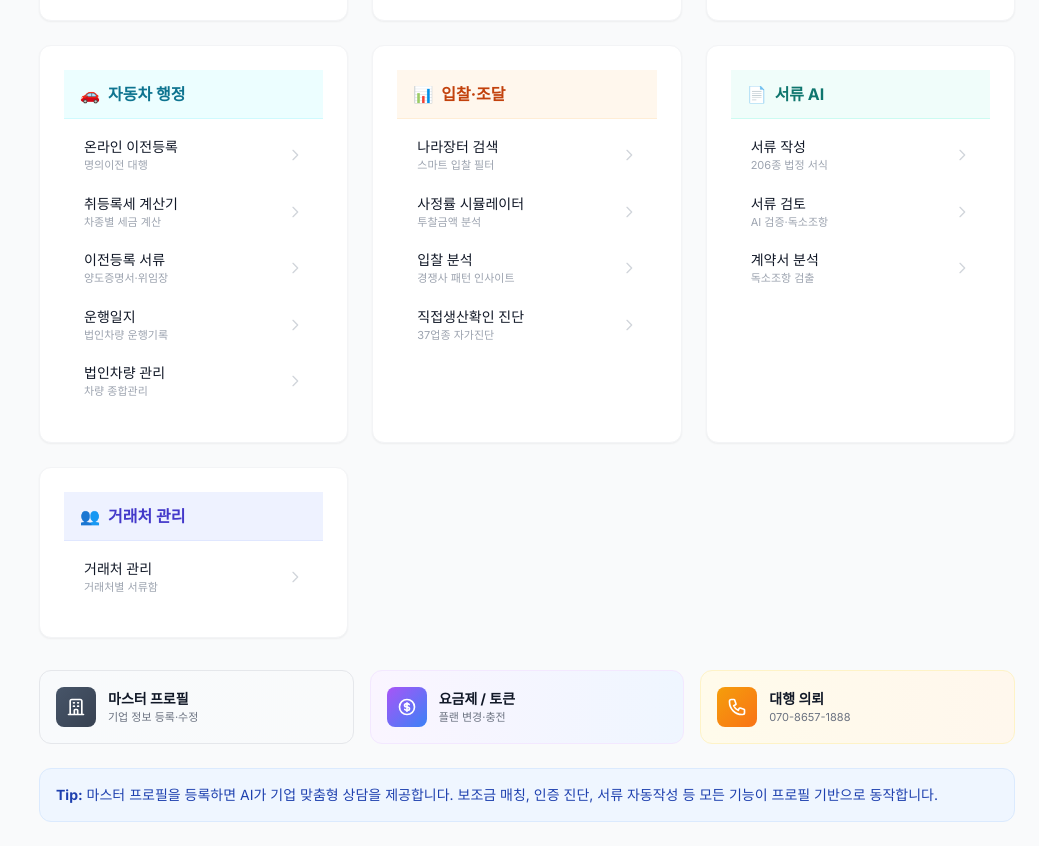
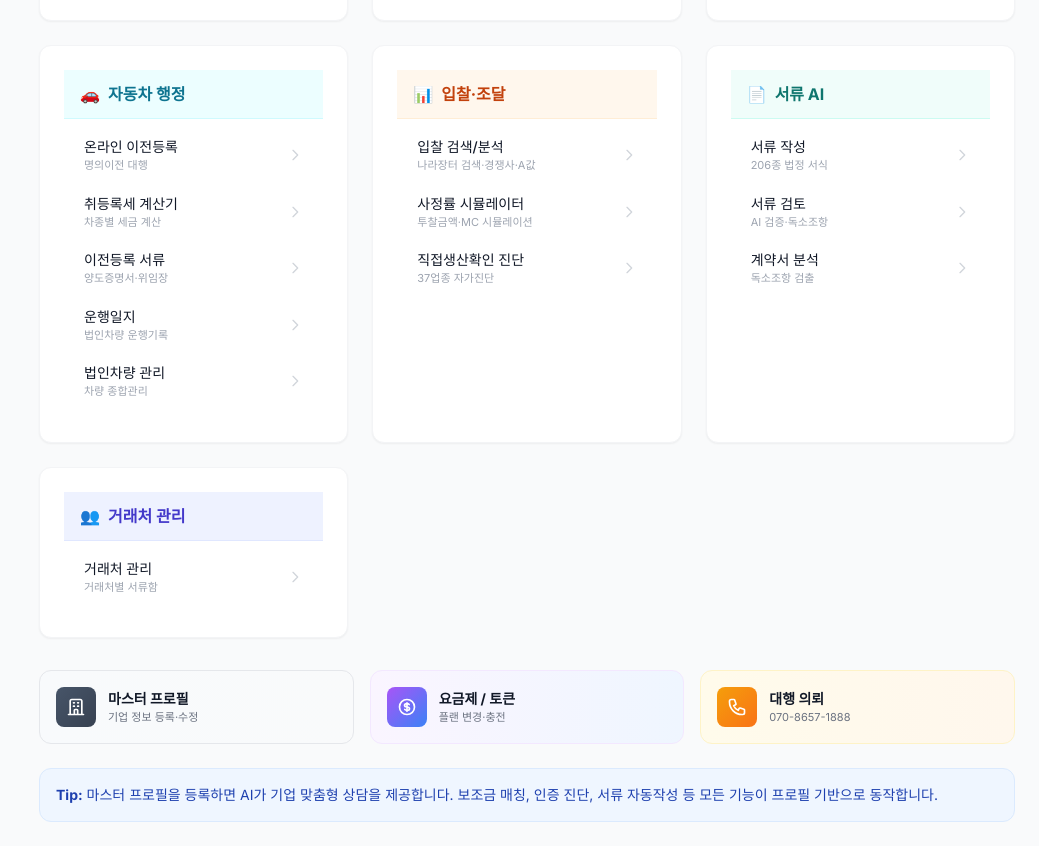
Before and after one commit to duath1031/ai-admin-platform, a Next.js app: page /dashboard in a window 1280 px wide. Shown: the part 980-1826 px from the top of the page, without its empty margins (241-1280 px from the left). Built offline with nearby package versions, Linux system fonts and the light colour scheme; no server answers; sample sign-in values are in the browser's storage.

Commit message:
입찰 검색/분석 통합 (나라장터 검색 + 입찰분석 → 단일 메뉴)
Co-Authored-By: Claude Opus 4.6 <noreply@anthropic.com>

```diff
--- a/app/(dashboard)/dashboard/page.tsx
+++ b/app/(dashboard)/dashboard/page.tsx
@@ -60,9 +60,8 @@ const serviceCategories = [
     emoji: "📊",
     color: "orange",
     items: [
-      { name: "나라장터 검색", href: "/procurement", desc: "스마트 입찰 필터" },
-      { name: "사정률 시뮬레이터", href: "/bid-simulation", desc: "투찰금액 분석" },
-      { name: "입찰 분석", href: "/bid-analysis", desc: "경쟁사 패턴 인사이트" },
+      { name: "입찰 검색/분석", href: "/procurement", desc: "나라장터 검색·경쟁사·A값" },
+      { name: "사정률 시뮬레이터", href: "/bid-simulation", desc: "투찰금액·MC 시뮬레이션" },
       { name: "직접생산확인 진단", href: "/direct-production-check", desc: "37업종 자가진단" },
     ],
   },
--- a/components/layout/Sidebar.tsx
+++ b/components/layout/Sidebar.tsx
@@ -269,9 +269,8 @@ const sidebarItems: SidebarItem[] = [
     name: "입찰·조달",
     emoji: "\uD83D\uDCCA",
     children: [
-      { name: "나라장터 검색", href: "/procurement", icon: icons.search },
+      { name: "입찰 검색/분석", href: "/procurement", icon: icons.search },
       { name: "사정률 시뮬레이터", href: "/bid-simulation", icon: icons.simulator },
-      { name: "입찰 분석", href: "/bid-analysis", icon: icons.simulator },
       { name: "직접생산확인 진단", href: "/direct-production-check", icon: icons.certification },
     ],
   },
```
